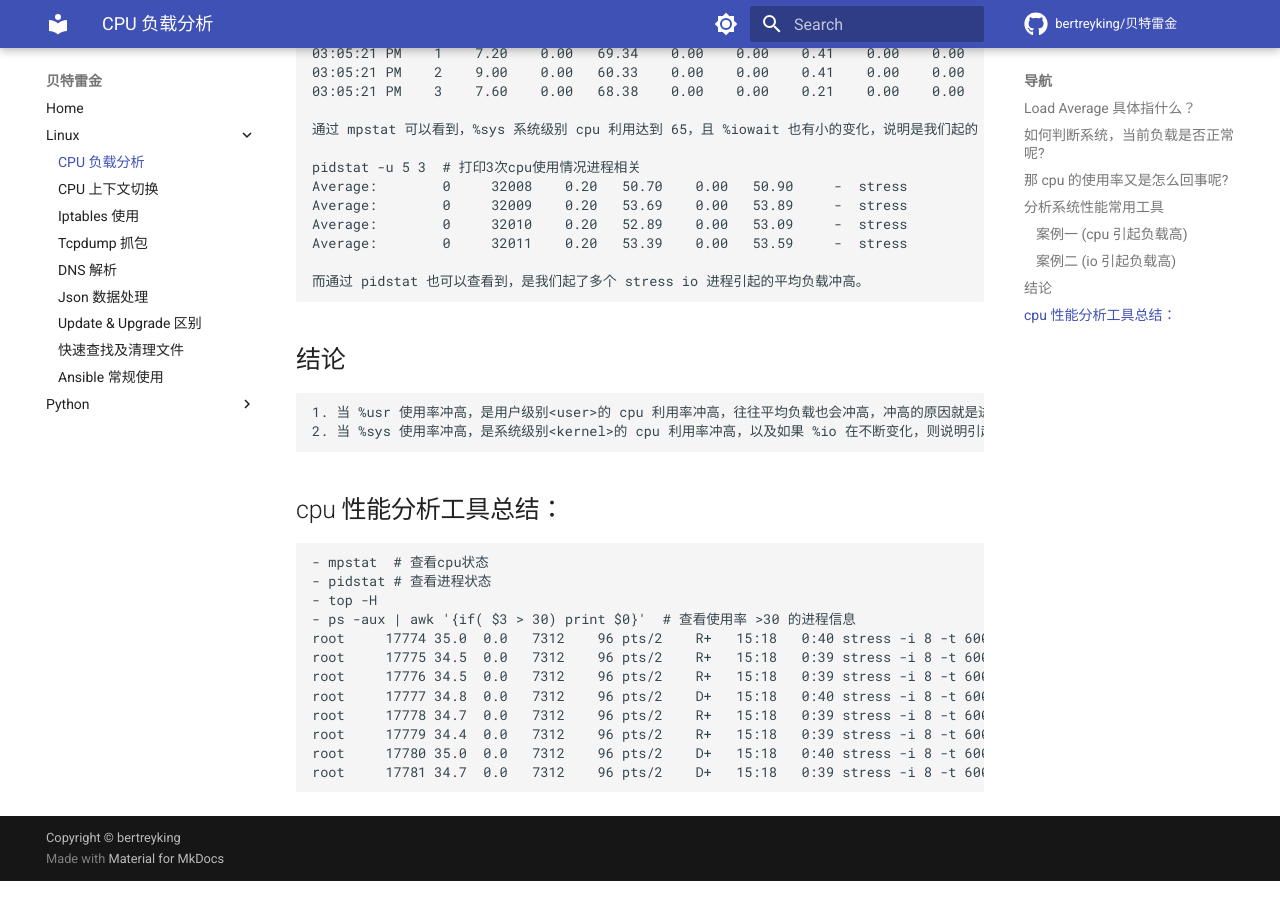
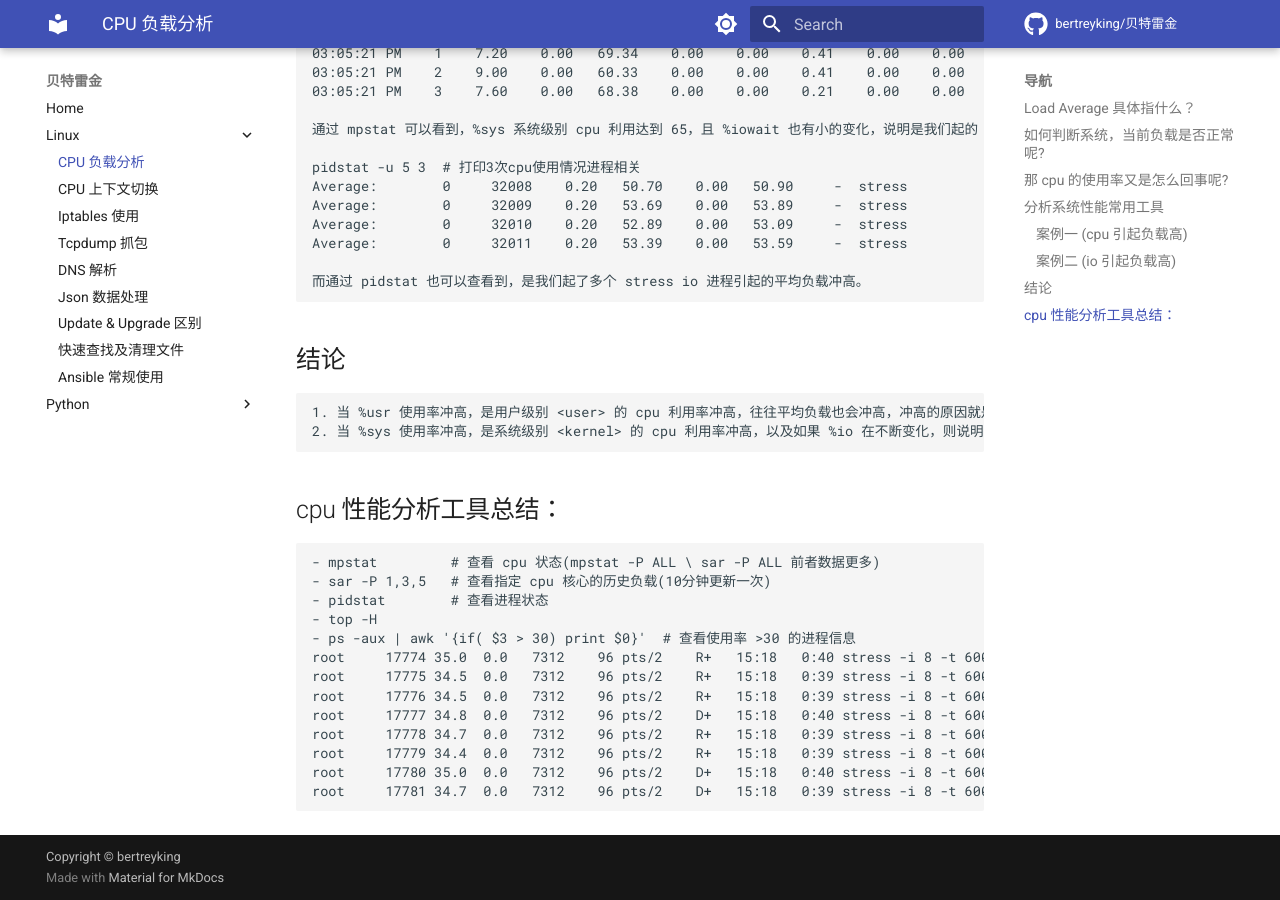
Before and after one commit to bertreyking/bertreyking.github.io, an MkDocs documentation site: the page built from docs/cpu_Load_Average分析.md, in a window 1280 px wide and 900 px high, scrolled down 2996 px. Built offline with MkDocs 1.6.1 and Material for MkDocs 9.7.7, drawn with Linux system fonts in a browser that asks for light colours; comment, search, counter and statistics services are not loaded.

Commit message:
update cpuLoad doc

````diff
--- a/docs/cpu_Load_Average分析.md
+++ b/docs/cpu_Load_Average分析.md
@@ -162,15 +162,16 @@ Average:        0     32011    0.20   53.39    0.00   53.59     -  stress
 ## 结论
 
 ```
-1. 当 %usr 使用率冲高，是用户级别<user>的 cpu 利用率冲高，往往平均负载也会冲高，冲高的原因就是进程在持续请求 cpu 时间片。
-2. 当 %sys 使用率冲高，是系统级别<kernel>的 cpu 利用率冲高，以及如果 %io 在不断变化，则说明引起平均负载冲高，不是 cpu 利用引起的。
+1. 当 %usr 使用率冲高，是用户级别 <user> 的 cpu 利用率冲高，往往平均负载也会冲高，冲高的原因就是进程在持续请求 cpu 时间片。
+2. 当 %sys 使用率冲高，是系统级别 <kernel> 的 cpu 利用率冲高，以及如果 %io 在不断变化，则说明引起平均负载冲高，不是 cpu 利用引起的。
 ```
 
 ## cpu 性能分析工具总结：
 
 ```
-- mpstat  # 查看cpu状态
-- pidstat # 查看进程状态
+- mpstat         # 查看 cpu 状态(mpstat -P ALL \ sar -P ALL 前者数据更多)
+- sar -P 1,3,5   # 查看指定 cpu 核心的历史负载(10分钟更新一次)
+- pidstat        # 查看进程状态
 - top -H
 - ps -aux | awk '{if( $3 > 30) print $0}'  # 查看使用率 >30 的进程信息
 root     17774 35.0  0.0   7312    96 pts/2    R+   15:18   0:40 stress -i 8 -t 600
````
